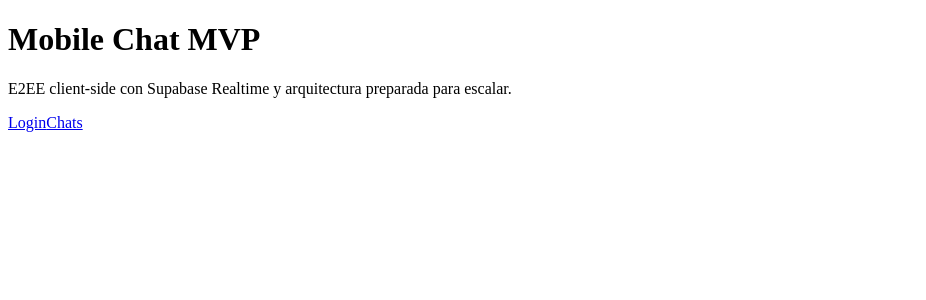
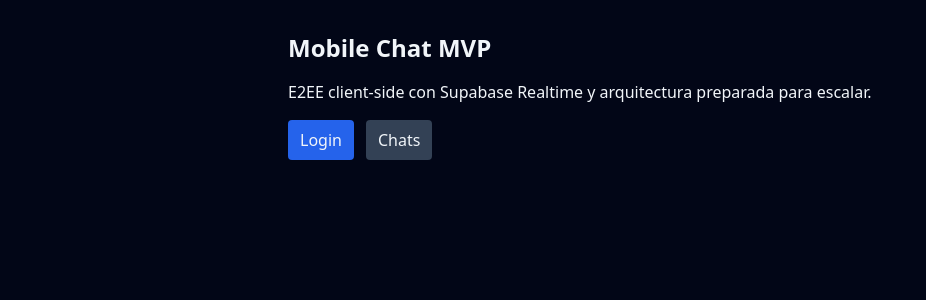
Before and after one commit to renanavisca-ops/mobile-chat-mvp, a Next.js app: page / in a window 1280 px wide. Shown: the top 300 px of the page, without its empty margins (0-926 px from the left). Built offline with nearby package versions, Linux system fonts and the light colour scheme.

Commit message:
Add files via upload

```diff
--- /dev/null
+++ b/src/app/globals.css
@@ -0,0 +1,11 @@
+@tailwind base;
+@tailwind components;
+@tailwind utilities;
+
+:root {
+  color-scheme: light dark;
+}
+
+body {
+  @apply bg-slate-950 text-slate-100;
+}
--- /dev/null
+++ b/src/app/layout.tsx
@@ -0,0 +1,15 @@
+import './globals.css';
+import type { Metadata } from 'next';
+
+export const metadata: Metadata = {
+  title: 'Mobile Chat MVP',
+  description: 'Signal-like E2EE MVP on Next.js + Supabase'
+};
+
+export default function RootLayout({ children }: { children: React.ReactNode }) {
+  return (
+    <html lang="es">
+      <body className="min-h-screen">{children}</body>
+    </html>
+  );
+}
```
